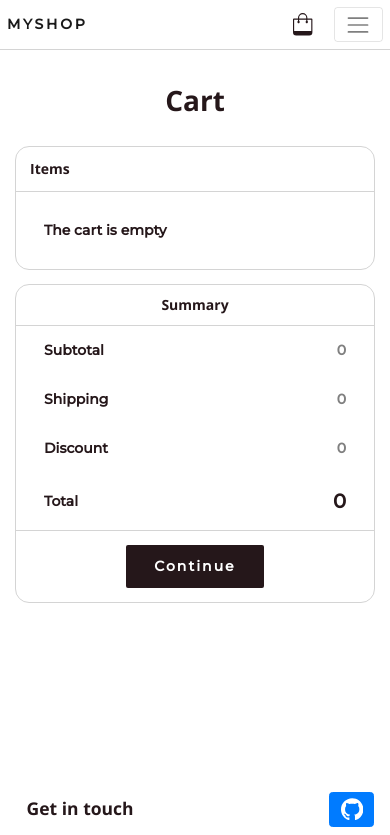
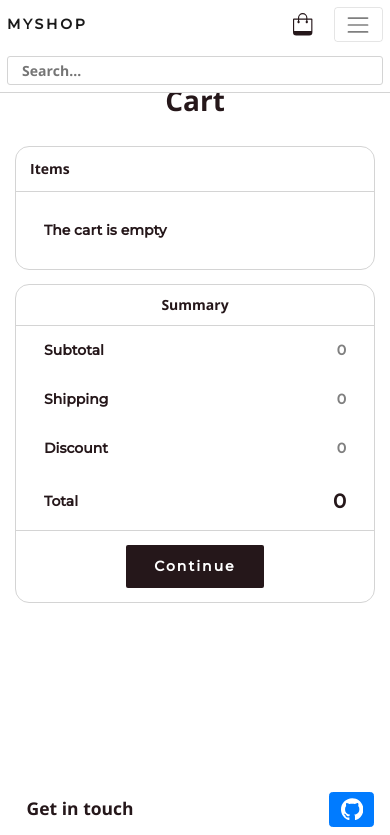
Before and after one commit to Dudiko2/myshop, a Next.js app: page /cart in a window 390 px wide. Shown: the top 835 px of the page. Built offline with nearby package versions, Linux system fonts and the light colour scheme.

Commit message:
split header into 2, fixed bug in productpagemain

```diff
--- a/components/Header.tsx
+++ b/components/Header.tsx
@@ -1,19 +1,45 @@
 import { Navbar, Nav, Container } from "react-bootstrap";
-import { FC, useState, useEffect, CSSProperties } from "react";
+import { FC, useState, useEffect } from "react";
 import Link from "next/link";
+import MobileHeader from "./MobileHeader";
+import IconBag from "./IconBag";
+import { useCart } from "../lib/cart";
+import SearchBar from "./SearchBar";
 import styles from "../styles/Header.module.css";
-import IconBag from "./IconBag";
-import { useCart } from "../lib/cart/index";
-import SearchBar from "./SearchBar";
-
-// NOTE: Revise links
+import { useRouter } from "next/router";
 
 interface Props {
     withHero: boolean;
 }
 
 const Header: FC<Props> = ({ withHero }) => {
-    const [isOpen, setIsOpen] = useState(false);
+    const [header, setHeader] = useState<any>(null);
+    const router = useRouter();
+
+    useEffect(() => {
+        // hardcoded value: big no-no
+        const isMobile = () => window.innerWidth < 992;
+
+        const handleResize = () => {
+            if (isMobile()) {
+                setHeader(() => <MobileHeader />);
+            } else {
+                setHeader(() => <DesktopHeader withHero={withHero} />);
+            }
+        };
+
+        window.addEventListener("resize", handleResize);
+        handleResize();
+
+        return () => window.removeEventListener("resize", handleResize);
+    }, [router.isReady, withHero]);
+
+    return header;
+};
+
+// NOTE: Revise links
+
+const DesktopHeader: FC<Props> = ({ withHero }) => {
     const [isScrolled, setIsScrolled] = useState(false);
     const cart = useCart();
 
@@ -32,10 +58,6 @@ const Header: FC<Props> = ({ withHero }) => {
         };
     }, [isScrolled]);
 
-    const toggleMenu = () => {
-        setIsOpen(!isOpen);
-    };
-
     return (
         <Navbar
             expand="lg"
@@ -43,15 +65,10 @@ const Header: FC<Props> = ({ withHero }) => {
                 withHero ? styles.withHero : ""
             }`}
         >
-            <Container>
+            <Container className={styles.cont}>
                 <Link passHref href="/">
                     <Navbar.Brand className={styles.Brand}>MYSHOP</Navbar.Brand>
                 </Link>
-                <div
-                    className={`${styles.collapseable} ${
-                        isOpen ? styles.show : ""
-                    }`}
-                >
                 <Nav className={`${styles.Navlinks} capitalize`}>
                     <Nav.Item>
                         <Link passHref href="/">
@@ -73,45 +90,16 @@ const Header: FC<Props> = ({ withHero }) => {
                         predictive
                     />
                 </form>
-                </div>
                 <div className={styles.buttonGroup}>
                     <IconBag
                         className={styles.bagIcon}
                         height={"1.6rem"}
                         amountInBag={cart.size}
                     />
-                    <Navbar.Toggle
-                        className={styles.toggleButton}
-                        onClick={toggleMenu}
-                    />
                 </div>
-                <Backdrop show={isOpen} closeFunc={() => setIsOpen(false)} />
             </Container>
         </Navbar>
     );
 };
 
-interface BackdropProps {
-    show: boolean;
-    zIndex?: number;
-    closeFunc: () => void;
-}
-
-const Backdrop: FC<BackdropProps> = ({ show, zIndex = 0, closeFunc }) => {
-    const display = show ? "block" : "none";
-    const styleObj: CSSProperties = {
-        position: "fixed",
-        top: "0",
-        left: "0",
-        right: "0",
-        bottom: "0",
-        backgroundColor: "black",
-        opacity: 0.1,
-    };
-
-    return (
-        <div onClick={closeFunc} style={{ display, zIndex, ...styleObj }}></div>
-    );
-};
-
 export default Header;
--- /dev/null
+++ b/components/MobileHeader.tsx
@@ -0,0 +1,95 @@
+import { FC, useState, CSSProperties } from "react";
+import Link from "next/link";
+import { Navbar, Nav, Container } from "react-bootstrap";
+import SearchBar from "./SearchBar";
+import IconBag from "./IconBag";
+import { useCart } from "../lib/cart";
+import styles from "../styles/MobileHeader.module.css";
+
+// NOTE: Revise links
+
+const MobileHeader: FC = () => {
+    const [isOpen, setIsOpen] = useState(false);
+    const cart = useCart();
+
+    const toggleMenu = () => {
+        setIsOpen(!isOpen);
+    };
+
+    return (
+        <Navbar expand="lg" className={`${styles.Navbar} `}>
+            <Container>
+                <Link passHref href="/">
+                    <Navbar.Brand className={styles.Brand}>MYSHOP</Navbar.Brand>
+                </Link>
+
+                <div
+                    className={`${styles.collapseable} ${
+                        isOpen ? styles.show : ""
+                    }`}
+                >
+                    <Nav className={`${styles.Navlinks} capitalize`}>
+                        <Nav.Item>
+                            <Link passHref href="/">
+                                <Nav.Link>collections</Nav.Link>
+                            </Link>
+                        </Nav.Item>
+                        <Nav.Item>
+                            <Nav.Link>about</Nav.Link>
+                        </Nav.Item>
+                    </Nav>
+                </div>
+                <div className={styles.buttonGroup}>
+                    <IconBag
+                        className={styles.bagIcon}
+                        height={"1.6rem"}
+                        amountInBag={cart.size}
+                    />
+                    <Navbar.Toggle
+                        className={styles.toggleButton}
+                        onClick={toggleMenu}
+                    />
+                </div>
+                <Backdrop show={isOpen} closeFunc={() => setIsOpen(false)} />
+            </Container>
+            <Container id={styles.searchCont}>
+                <form
+                    action="/products"
+                    className={styles.SearchForm}
+                    autoComplete="off"
+                >
+                    <SearchBar
+                        wrapperClassName={styles.SearchBarWrapper}
+                        inputClassName={styles.SearchBar}
+                        predictive
+                    />
+                </form>
+            </Container>
+        </Navbar>
+    );
+};
+
+interface BackdropProps {
+    show: boolean;
+    zIndex?: number;
+    closeFunc: () => void;
+}
+
+const Backdrop: FC<BackdropProps> = ({ show, zIndex = 0, closeFunc }) => {
+    const display = show ? "block" : "none";
+    const styleObj: CSSProperties = {
+        position: "fixed",
+        top: "0",
+        left: "0",
+        right: "0",
+        bottom: "0",
+        backgroundColor: "black",
+        opacity: 0.1,
+    };
+
+    return (
+        <div onClick={closeFunc} style={{ display, zIndex, ...styleObj }}></div>
+    );
+};
+
+export default MobileHeader;
--- a/pages/products/[product].tsx
+++ b/pages/products/[product].tsx
@@ -1,5 +1,5 @@
 import { GetStaticPaths, GetStaticProps } from "next";
-import { FC, useState } from "react";
+import { FC, useEffect, useState } from "react";
 import Head from "next/head";
 import Layout from "../../wrappers/Layout";
 import Section from "../../wrappers/Section";
@@ -19,6 +19,10 @@ const Product: FC<ProductProps> = ({ product }) => {
 
         if (wantedVariant) setSelectedVariant(wantedVariant);
     };
+
+    useEffect(() => {
+        setSelectedVariant(product.variants[0]);
+    }, [product]);
 
     return (
         <Layout>
--- a/styles/Header.module.css
+++ b/styles/Header.module.css
@@ -1,87 +1,29 @@
 .Navbar {
+    position: fixed;
     align-items: center;
-    position: fixed;
-    padding: 0.5rem;
+    z-index: 100;
     width: 100%;
-    z-index: 100;
+    padding: 0.5rem 2rem;
     transition: all 200ms linear;
-    background-color: white;
-    border-bottom: 1px solid rgb(212, 212, 212);
-    letter-spacing: 0.2rem;
-}
-
-.Navbar a {
-    font-family: var(--mont);
-}
-
-.collapseable {
-    display: flex;
-    flex-direction: column;
-    align-items: flex-start;
-    position: fixed;
-    top: 0;
-    left: 0;
-    z-index: 100;
-    background-color: white;
-    padding: 2rem;
-    height: 100vh;
-    width: 80vw;
-    transform: translateX(-100%);
-    transition-duration: 200ms;
-    transition-timing-function: ease-out;
-    max-width: 80vw;
-}
-
-.stick {
-    position: fixed;
-    background-color: white;
-}
-
-.show {
-    transform: translate(0);
-}
-
-.Navlinks {
-    align-items: flex-start;
-}
-
-.bagIcon {
-    margin: 0 0.5rem;
-    fill: var(--c-dark);
-}
-
-.Brand {
-    font-size: 1rem;
-    font-weight: bold;
-    font-family: var(--mont);
-}
-
-.Brand:hover {
-    font-family: var(--mont);
-}
-
-.buttonGroup {
-    display: flex;
-    align-items: center;
-}
-
-.toggleButton {
-    margin-left: 1rem;
-}
-
-@media only screen and (min-width: 992px) {
-    .Navbar {
-        padding: 0.5rem 2rem;
-        background-color: initial;
     box-shadow: unset;
     -webkit-box-shadow: unset;
     -moz-box-shadow: unset;
     border: none;
 }
 
+.cont {
+    width: 100%;
+    align-items: center;
+}
+
 .Navbar a {
+    font-family: var(--mont);
     font-size: 0.8rem;
     margin-right: 1rem;
+}
+
+.Navlinks {
+    align-items: flex-start;
 }
 
 .Navlinks a {
@@ -110,23 +52,23 @@
     margin-right: 2rem;
 }
 
-    .collapseable {
-        display: flex;
-        flex-direction: row;
-        justify-content: space-between;
-        width: 100%;
-        align-items: center;
-        position: relative;
-        background-color: transparent;
-        padding: initial;
-        height: auto;
-        transform: initial;
-        margin: 0 1rem;
-    }
-
 .scrolled {
     background-color: white;
     border-bottom: var(--std-border);
+}
+
+.buttonGroup {
+    display: flex;
+    align-items: center;
+}
+
+.buttonGroup a {
+    margin: 0;
+}
+
+.bagIcon {
+    margin: 0 0.5rem;
+    fill: var(--c-dark);
 }
 
 .scrolled.withHero a {
@@ -159,4 +101,3 @@
     width: 100%;
     border: var(--std-border);
 }
-}
--- /dev/null
+++ b/styles/MobileHeader.module.css
@@ -0,0 +1,87 @@
+.Navbar {
+    position: fixed;
+    flex-direction: column;
+    padding: 0.5rem;
+    width: 100%;
+    z-index: 100;
+    transition: all 200ms linear;
+    background-color: white;
+    border-bottom: 1px solid rgb(212, 212, 212);
+    letter-spacing: 0.2rem;
+}
+
+.Navbar > * + * {
+    margin-top: 1rem;
+}
+
+.Navbar a {
+    font-family: var(--mont);
+}
+
+.collapseable {
+    display: flex;
+    flex-direction: column;
+    align-items: flex-start;
+    position: fixed;
+    top: 0;
+    left: 0;
+    z-index: 100;
+    background-color: white;
+    padding: 2rem;
+    height: 100vh;
+    width: 80vw;
+    transform: translateX(-100%);
+    transition-duration: 200ms;
+    transition-timing-function: ease-out;
+    max-width: 80vw;
+}
+
+.show {
+    transform: translate(0);
+}
+
+.Navlinks {
+    align-items: flex-start;
+}
+
+.bagIcon {
+    margin: 0 0.5rem;
+    fill: var(--c-dark);
+}
+
+.Brand {
+    font-size: 1rem;
+    font-weight: bold;
+    font-family: var(--mont);
+}
+
+.Brand:hover {
+    font-family: var(--mont);
+}
+
+.buttonGroup {
+    display: flex;
+    align-items: center;
+}
+
+.toggleButton {
+    margin-left: 1rem;
+}
+
+#searchCont {
+    justify-content: center;
+}
+
+.SearchForm {
+    width: 100%;
+}
+
+.SearchBar {
+    background-color: white;
+    border: var(--std-border);
+}
+
+.SearchBar:focus,
+.SearchBar:active {
+    background-color: #eaeaea;
+}
--- a/styles/ProductPageMain.module.css
+++ b/styles/ProductPageMain.module.css
@@ -23,6 +23,7 @@
 }
 
 .box {
+    position: relative;
     padding: 2rem;
 }
 
```
Lines whose indentation alone changed are shown as unchanged.
